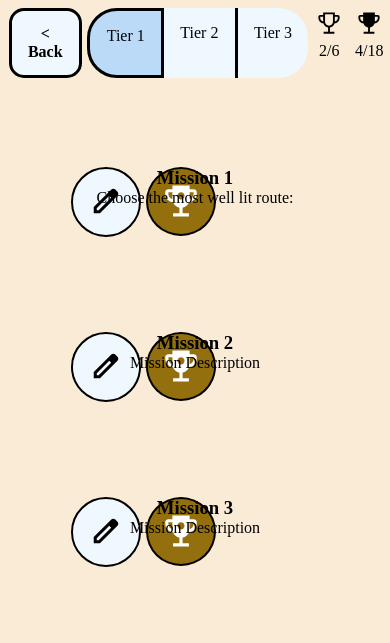
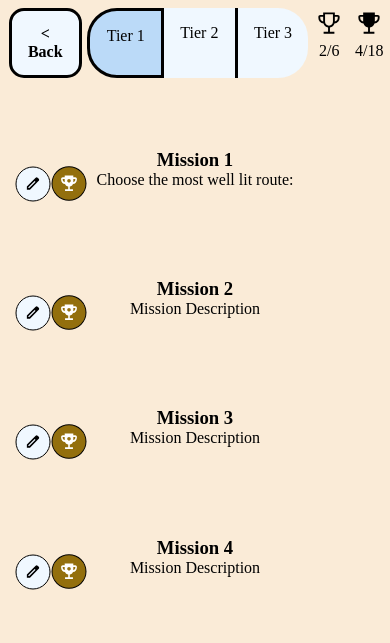
Before and after one commit to sumortimer/TeamProject-Sprint2-DroppedAsATable, a Flask app: page /missions_t1 in a window 390 px wide. Shown: the top 643 px of the page. Run offline with Flask 3, Linux system fonts and the light colour scheme; data comes from the database, SQL or seed files in the repository.

Commit message:
Mobile interface for missions

```diff
--- a/static/mission_style.css
+++ b/static/mission_style.css
@@ -254,3 +254,57 @@ body {
 #errormessage {
     color: red;
 }
+
+@media (max-width: 800px) {
+    #missiondisplay {
+        text-align: center;
+        margin-top: 10%;
+        padding: 30px;
+        display: grid;
+        grid-auto-rows: auto;
+        gap: 20px;
+        height: 40vh;
+        overflow-y: scroll;
+        scrollbar-width: none;
+    }
+
+    .mission {
+        width: 92%;
+        margin: 0 auto;
+        padding: 2px;
+        height: 10vh;
+        display: grid;
+        grid-template-columns: 10% 80% 10%;
+        visibility: visible;
+        transition: 200ms ease;
+    }
+
+    .mission:hover {
+        background-color: antiquewhite;
+    }
+
+    .trophy {
+        transform: scale(0.5);
+        position: relative;
+        right: 120%;
+    }
+
+    .pin {
+        transform: scale(0.5);
+    }
+
+    .editbutton {
+        transform: scale(0.5);
+        position: relative;
+        right: 60%;
+    }
+
+    .input {
+        width: 85vw;
+    }
+
+    .labelandinput {
+        width: 90vw;
+        padding: 10px;
+    }
+}
```
